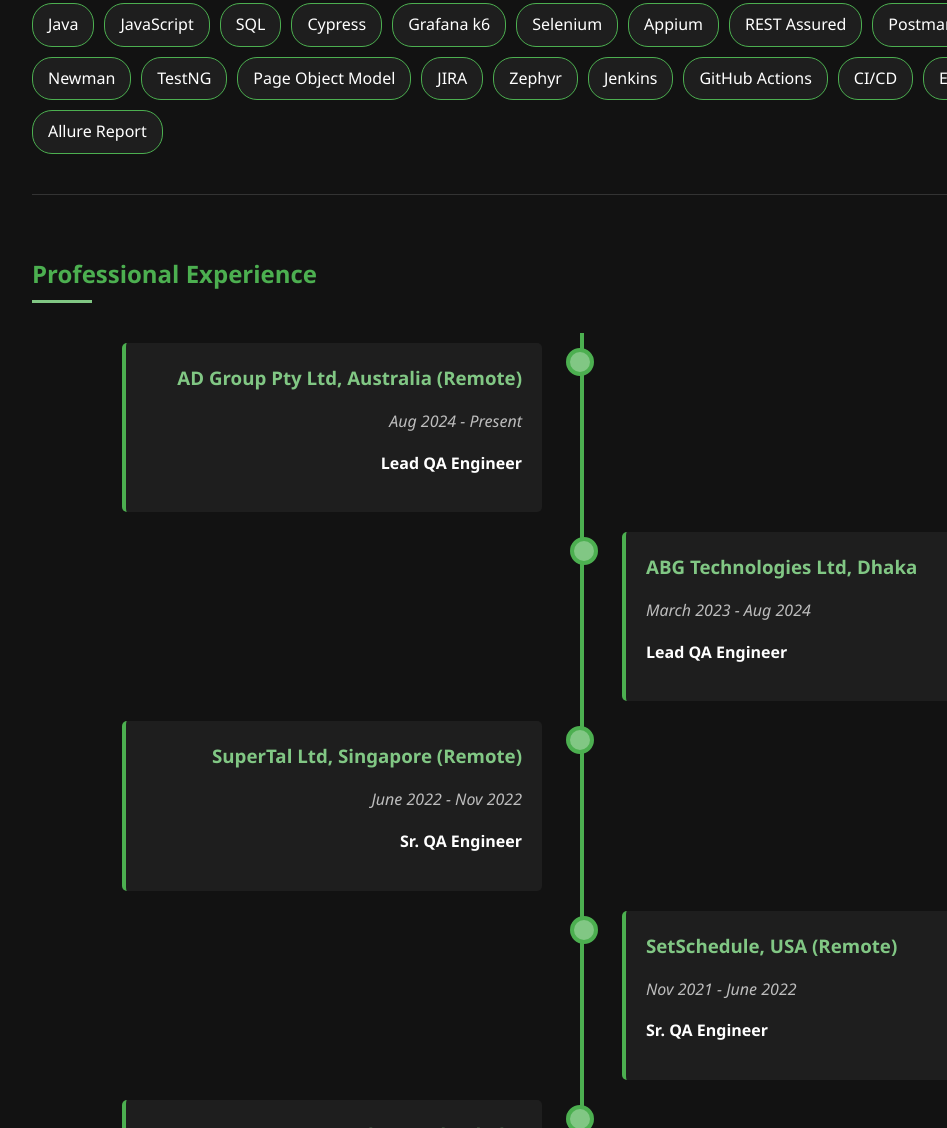
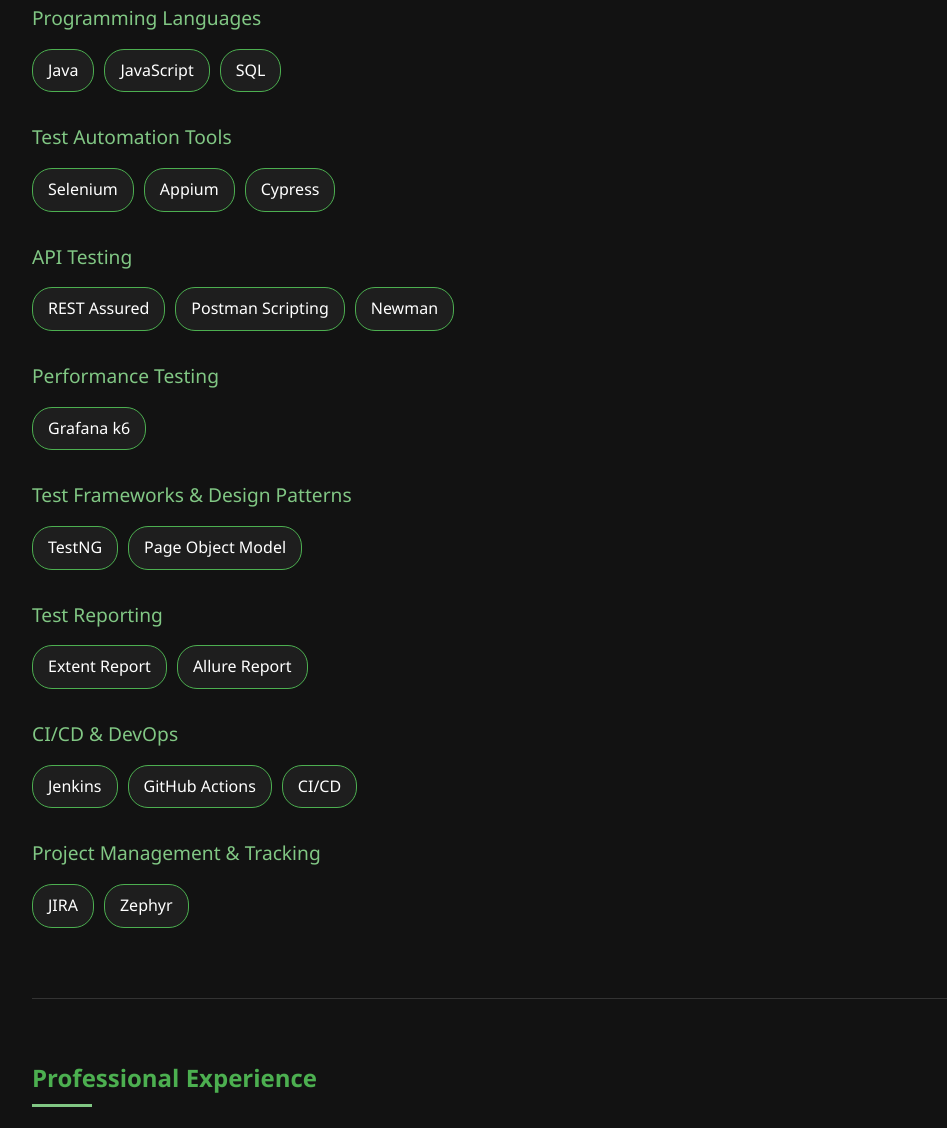
Before and after one commit to imransdet/imransdet.github.io, a website built with webpack: page index.html in a window 1280 px wide. Shown: the part 1201-2329 px from the top of the page, without its empty margins (58-1005 px from the left). Built offline with nearby package versions, Linux system fonts and the light colour scheme.

Commit message:
new changes at tech skill

```diff
--- a/css/style.css
+++ b/css/style.css
@@ -155,10 +155,22 @@
   margin-bottom: 10px;
 }
 
+.skills-category {
+  margin-bottom: 30px;
+}
+
+.category-title {
+  color: var(--light-accent);
+  font-size: 1.2rem;
+  margin-bottom: 15px;
+  font-weight: 500;
+}
+
 .skills-container {
   display: flex;
   flex-wrap: wrap;
   gap: 10px;
+  margin-bottom: 10px;
 }
 
 .skill {
@@ -167,6 +179,13 @@
   border-radius: 20px;
   border: 1px solid var(--accent-color);
   color: var(--text-primary);
+  transition: all 0.3s ease;
+}
+
+.skill:hover {
+  background-color: var(--accent-color);
+  transform: translateY(-2px);
+  box-shadow: 0 4px 8px rgba(76, 175, 80, 0.3);
 }
 
 .highlight {
--- a/index.html
+++ b/index.html
@@ -77,26 +77,72 @@
         <i class="fas fa-external-link-alt"></i>
       </a>
     </h2>
+
+    <div class="skills-category">
+      <h3 class="category-title">Programming Languages</h3>
       <div class="skills-container">
         <span class="skill">Java</span>
         <span class="skill">JavaScript</span>
         <span class="skill">SQL</span>
-      <span class="skill">Cypress</span>
-      <span class="skill">Grafana k6</span>
+      </div>
+    </div>
+
+    <div class="skills-category">
+      <h3 class="category-title">Test Automation Tools</h3>
+      <div class="skills-container">
         <span class="skill">Selenium</span>
         <span class="skill">Appium</span>
+        <span class="skill">Cypress</span>
+      </div>
+    </div>
+
+    <div class="skills-category">
+      <h3 class="category-title">API Testing</h3>
+      <div class="skills-container">
         <span class="skill">REST Assured</span>
         <span class="skill">Postman Scripting</span>
         <span class="skill">Newman</span>
+      </div>
+    </div>
+
+    <div class="skills-category">
+      <h3 class="category-title">Performance Testing</h3>
+      <div class="skills-container">
+        <span class="skill">Grafana k6</span>
+      </div>
+    </div>
+
+    <div class="skills-category">
+      <h3 class="category-title">Test Frameworks & Design Patterns</h3>
+      <div class="skills-container">
         <span class="skill">TestNG</span>
         <span class="skill">Page Object Model</span>
-      <span class="skill">JIRA</span>
-      <span class="skill">Zephyr</span>
+      </div>
+    </div>
+
+    <div class="skills-category">
+      <h3 class="category-title">Test Reporting</h3>
+      <div class="skills-container">
+        <span class="skill">Extent Report</span>
+        <span class="skill">Allure Report</span>
+      </div>
+    </div>
+
+    <div class="skills-category">
+      <h3 class="category-title">CI/CD & DevOps</h3>
+      <div class="skills-container">
         <span class="skill">Jenkins</span>
         <span class="skill">GitHub Actions</span>
         <span class="skill">CI/CD</span>
-      <span class="skill">Extent Report</span>
-      <span class="skill">Allure Report</span>
+      </div>
+    </div>
+
+    <div class="skills-category">
+      <h3 class="category-title">Project Management & Tracking</h3>
+      <div class="skills-container">
+        <span class="skill">JIRA</span>
+        <span class="skill">Zephyr</span>
+      </div>
     </div>
   </section>
 
```
Lines whose indentation alone changed are shown as unchanged.
